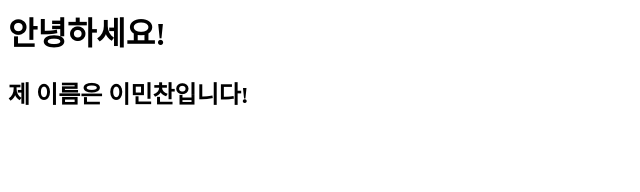
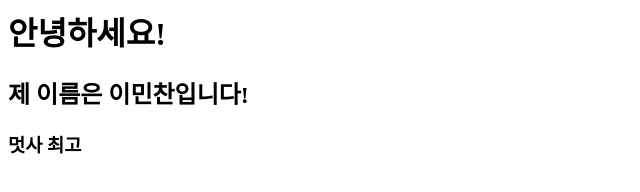
Before and after one commit to MinChanLee/First, a plain HTML site: page index.html in a window 1280 px wide. Shown: the whole page, without its empty margins (0-640 px from the left). Drawn offline with Linux system fonts and the light colour scheme.

Commit message:
edit index.html

```diff
--- a/index.html
+++ b/index.html
@@ -8,6 +8,7 @@
 
     <h1>안녕하세요!</h1>
     <h2>제 이름은 이민찬입니다!</h2>
+    <h3>멋사 최고</h3>
 
 </body>
 
```
